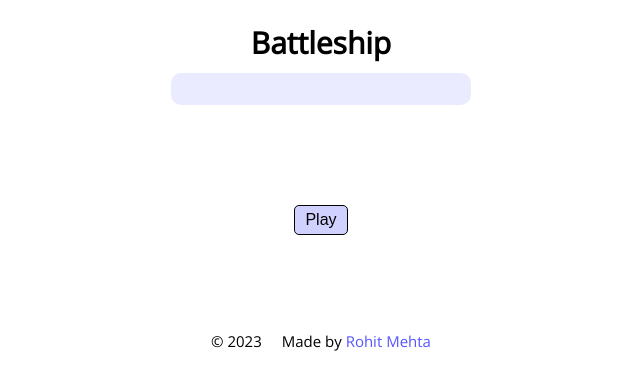
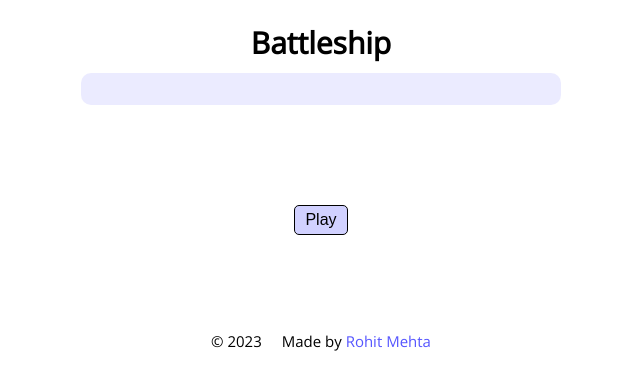
Before and after one commit to r0hitm/battleship, a website built with webpack: page html/index.html in a window 1280 px wide. Shown: the whole page, without its empty margins (319-959 px from the left). Built offline with nearby package versions, Linux system fonts and the light colour scheme.

Commit message:
style updates

```diff
--- a/css/gameboard.css
+++ b/css/gameboard.css
@@ -1,3 +1,6 @@
+:root {
+    --sq-size: 30px;
+}
 .board {
     display: grid;
     grid: repeat(10, var(--sq-size)) / repeat(10, var(--sq-size));
--- a/css/index.css
+++ b/css/index.css
@@ -1,10 +1,6 @@
 
 /* Open Sans Font */
 @import url('https://fonts.googleapis.com/css?family=Open+Sans');
-
-:root {
-    --sq-size: 30px;
-}
 
 * {
     box-sizing: border-box;
@@ -34,7 +30,7 @@ h1 {
     display: flex;
     align-items: center;
     background: rgba(85, 85, 255, 0.119);
-    min-width: 300px;
+    min-width: 480px;
     height: 2rem;
     border-radius: 10px;
     padding: 0.5rem;
```
